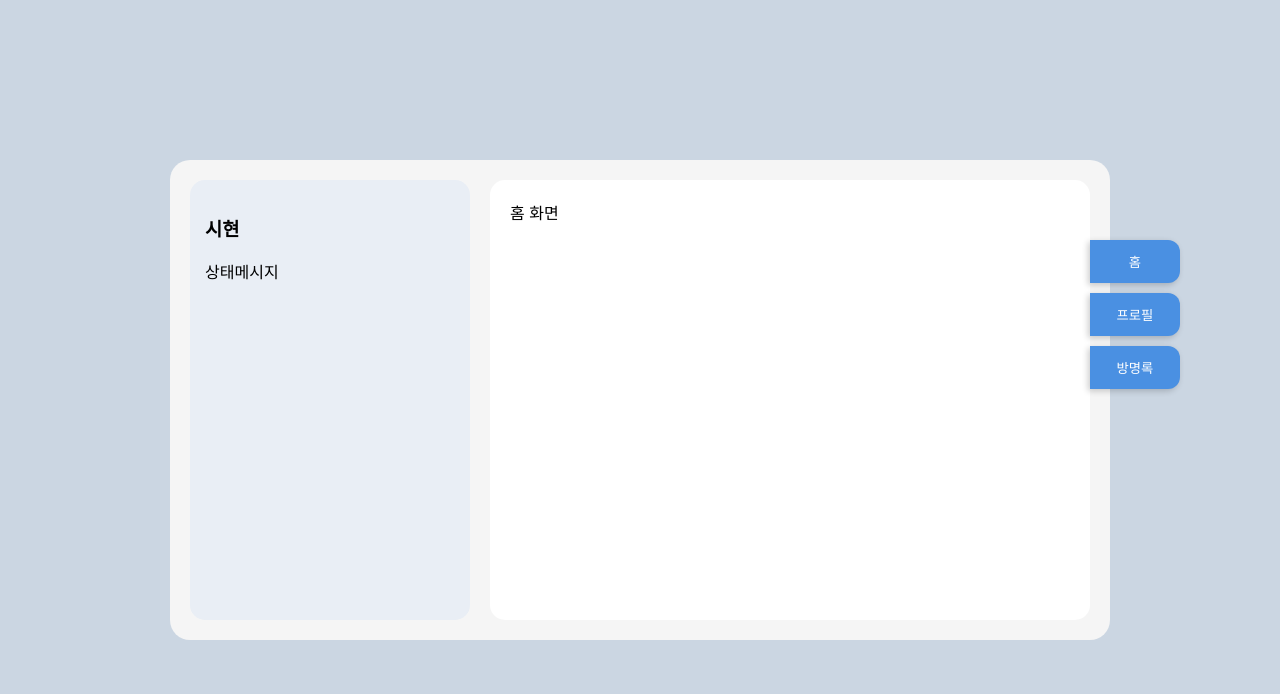
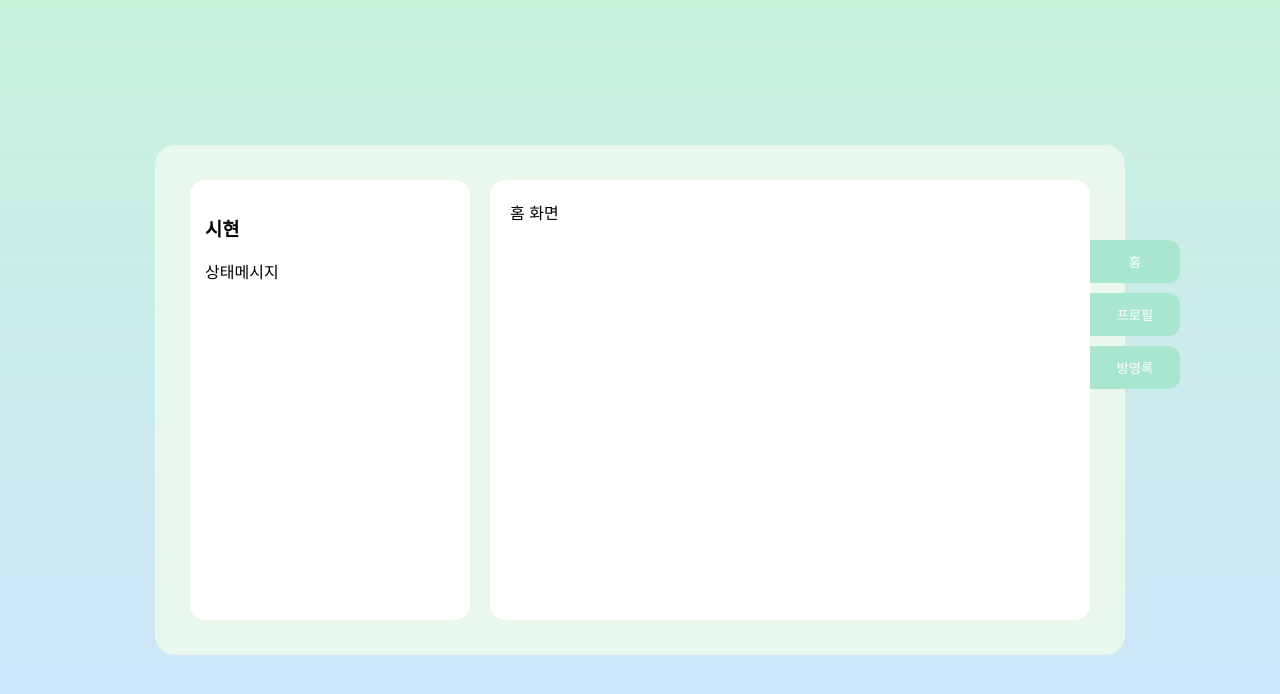
Before and after one commit to takukwa/CYWORLD, a plain HTML site: page index.html in a window 1280 px wide. Drawn offline with Linux system fonts and the light colour scheme.

Commit message:
Update index.html

```diff
--- a/index.html
+++ b/index.html
@@ -7,25 +7,28 @@
   <style>
     body {
       margin: 0;
-      background: #cbd6e2;
       font-family: Arial;
       display: flex;
-      justify-content: center; /* 가로 중앙 */
-      align-items: center; /* 세로 중앙 */
-      height: 100vh; /* 화면 전체 높이 */
+      justify-content: center;
+      align-items: center;
+      height: 100vh;
+      background: linear-gradient(to bottom, #c8f2dc, #cfe4ff),
+                  linear-gradient(rgba(255,255,255,0.5) 1px, transparent 1px),
+                  linear-gradient(90deg, rgba(255,255,255,0.5) 1px, transparent 1px);
+      background-size: 100% 100%, 20px 20px, 20px 20px; /* 더 연한 파스텔 초록 → 파랑 */ /* 초록 → 파랑 그라데이션 */
     }
 
     .wrapper {
       width: 900px;
       display: flex;
-      background: #f5f5f5;
+      background: #e8f8ec; /* 연두색 메인 박스 */
       border-radius: 20px;
-      padding: 20px;
+      padding: 35px;
     }
 
     .left {
       width: 250px;
-      background: #e9eef5;
+      background: #ffffff; /* 왼쪽 박스도 흰색 */
       padding: 15px;
       border-radius: 15px;
     }
@@ -55,15 +58,15 @@
       width: 90px;
       padding: 12px;
       border: none;
-      background: #4a90e2;
+      background: #a8e6cf; /* 연두색 버튼 */
       color: white;
       border-radius: 0 12px 12px 0;
       cursor: pointer;
-      box-shadow: -2px 2px 6px rgba(0,0,0,0.2);
+      /* 그림자 제거 */
     }
 
     .tabs button:hover {
-      background: #357bd8;
+      background: #7fd9b6; /* 호버 시 조금 진한 연두 */
     }
   </style>
 </head>
```
